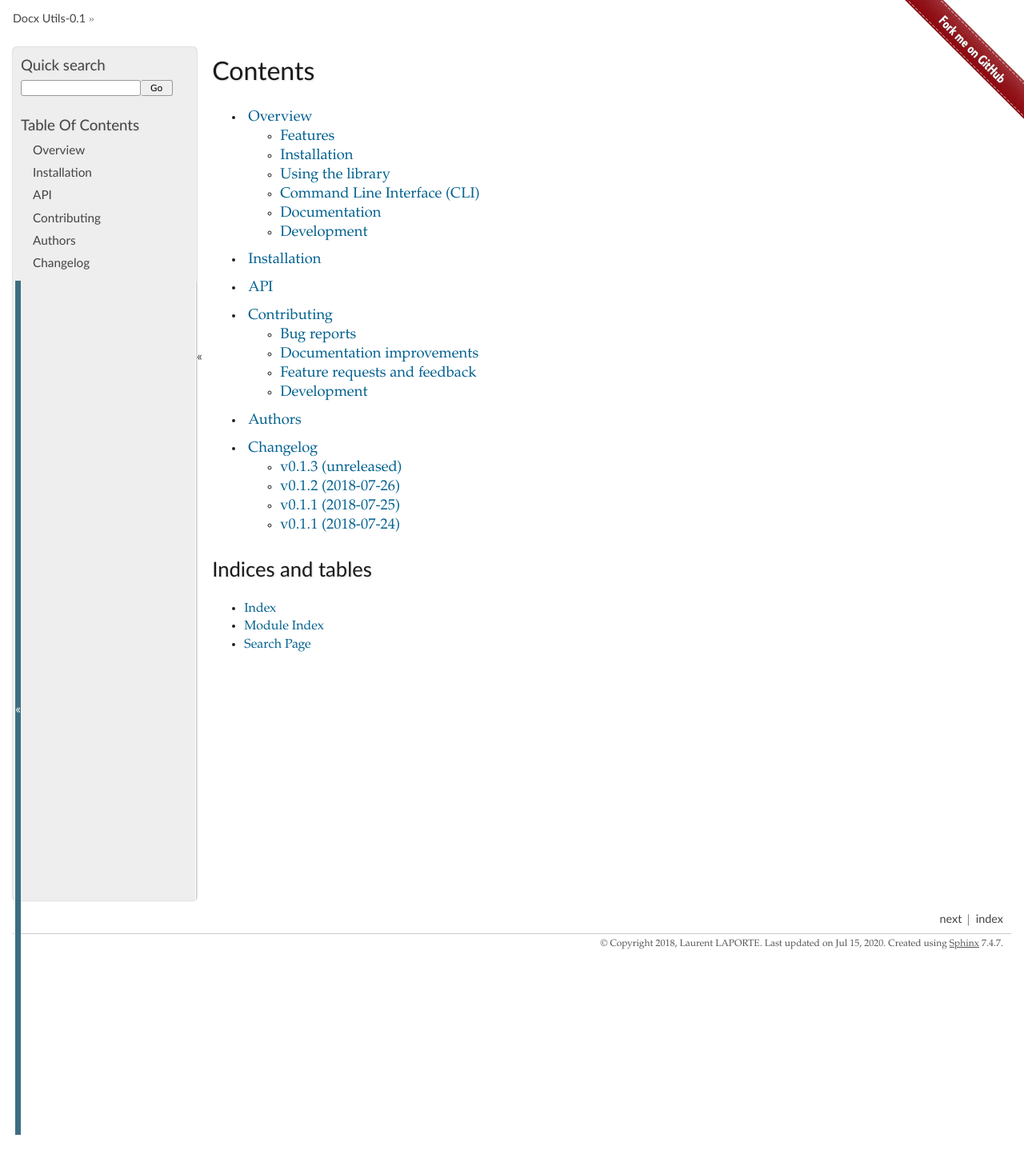
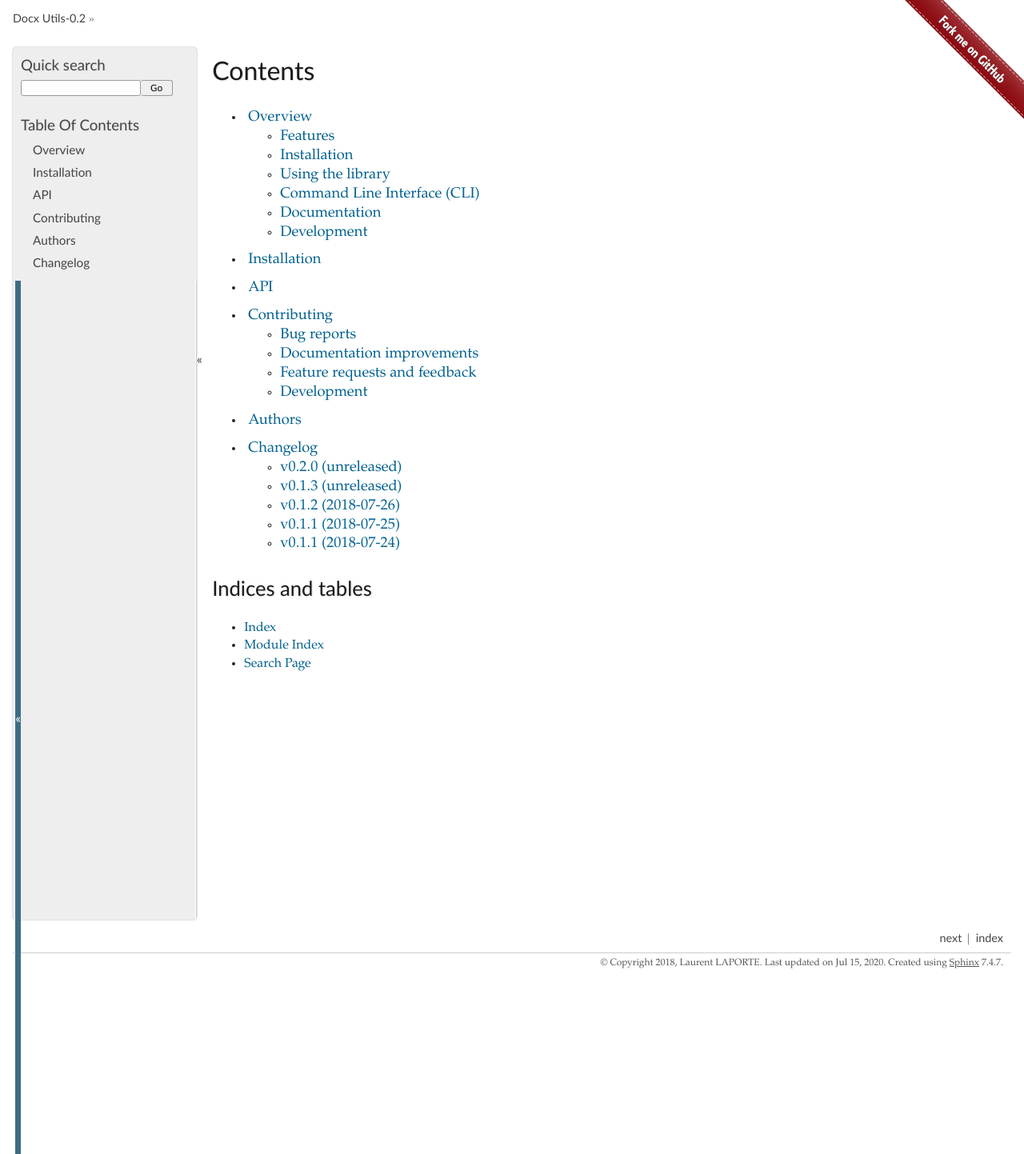
Before and after one commit to tantale/docx_utils, a Sphinx documentation site: the page built from docs/index.rst, in a window 1280 px wide. Shown: the whole page at 80% size. Built offline with Sphinx 7.4.7, drawn with Linux system fonts in a browser that asks for light colours; before the commit the page ends 1419 px from its top, so only the background shows below that.

Commit message:
Prepare next version 0.2.0 (unreleased)

```diff
--- a/CHANGELOG.rst
+++ b/CHANGELOG.rst
@@ -10,6 +10,10 @@ The format is based on `Keep a Changelog <https://keepachangelog.com/en/1.0.0/>`
 and this project adheres to `Semantic Versioning <https://semver.org/spec/v2.0.0.html>`_.
 
 .. end-exclude
+
+v0.2.0 (unreleased)
+===================
+
 
 v0.1.3 (unreleased)
 ===================
--- a/README.rst
+++ b/README.rst
@@ -40,9 +40,9 @@ Overview
     :alt: PyPI Package latest release
     :target: https://pypi.org/project/docx-utils/
 
-.. |commits-since| image:: https://img.shields.io/github/commits-since/tantale/docx_utils/v0.1.3.svg
+.. |commits-since| image:: https://img.shields.io/github/commits-since/tantale/docx_utils/v0.2.0.svg
     :alt: Commits since latest release
-    :target: https://github.com/tantale/docx_utils/compare/v0.1.3...master
+    :target: https://github.com/tantale/docx_utils/compare/v0.2.0...master
 
 .. |wheel| image:: https://img.shields.io/pypi/wheel/docx-utils.svg
     :alt: PyPI Wheel
--- a/docs/conf.py
+++ b/docs/conf.py
@@ -27,7 +27,7 @@ project = "Docx Utils"
 year = "2018"
 author = "Laurent LAPORTE"
 copyright = "{0}, {1}".format(year, author)
-release = "0.1.3"
+release = "0.2.0"
 version = ".".join(release.split(".")[:2])  # 'major.minor'
 
 pygments_style = "trac"
--- a/setup.py
+++ b/setup.py
@@ -51,7 +51,7 @@ def read(filename):
 setup(
     # --- identity
     name="docx-utils",
-    version="0.1.3",
+    version="0.2.0",
     # --- description
     description="Creation and manipulation of Open XML documents (mainly docx).",
     long_description=u"{0}\n{1}".format(read("README.rst"), read("CHANGELOG.rst")),
--- a/src/docx_utils/__init__.py
+++ b/src/docx_utils/__init__.py
@@ -10,5 +10,5 @@ This library allow you to:
 
 __app_name__ = "docx_utils"
 __app_author__ = "Laurent LAPORTE"
-__version__ = "0.1.3"
+__version__ = "0.2.0"
 __release__ = ".".join(__version__.split(".")[:2])  # 'major.minor'
```
Also changed, not shown: .bumpversion.cfg.
